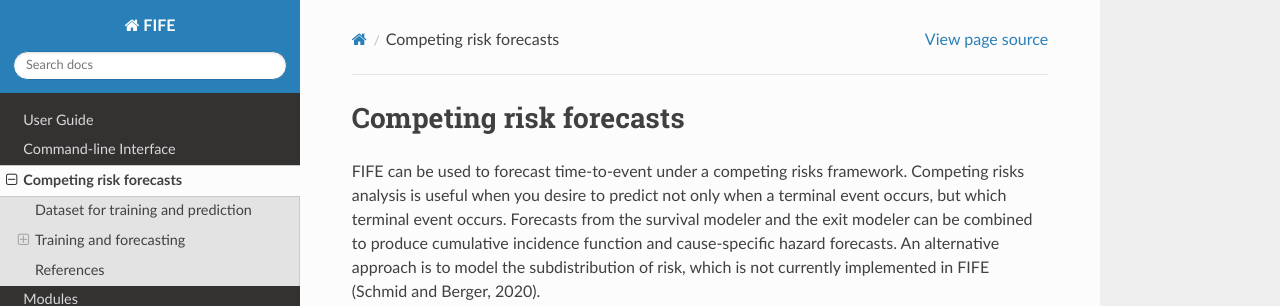
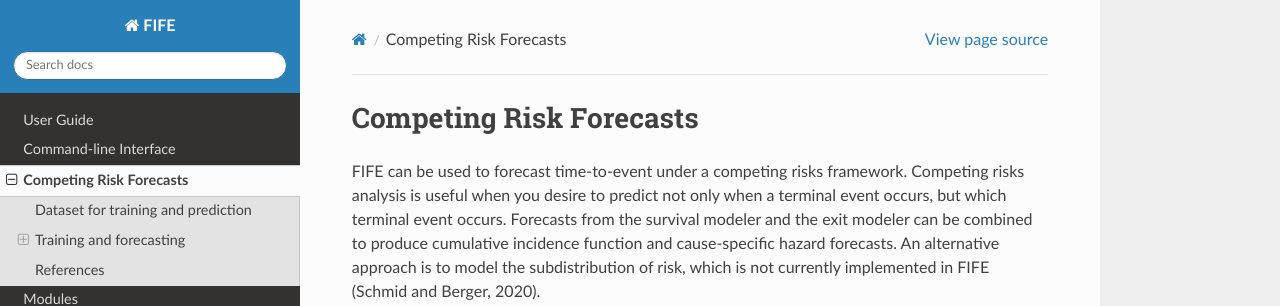
Before and after one commit to IDA-HumanCapital/fife, a Sphinx documentation site: the page built from docs/competing_risks_link.rst, in a window 1280 px wide and 900 px high. Shown: the top 306 px of the window. Built offline with Sphinx 7.4.7 and the Read the Docs theme 2.0.0, drawn with Linux system fonts in a browser that asks for light colours.

Commit message:
Capitalized title

```diff
--- a/docs/competing_risks_link.rst
+++ b/docs/competing_risks_link.rst
@@ -1,4 +1,4 @@
-Competing risk forecasts
+Competing Risk Forecasts
 ========================
 
 .. mdinclude:: competing_risks.md
```
